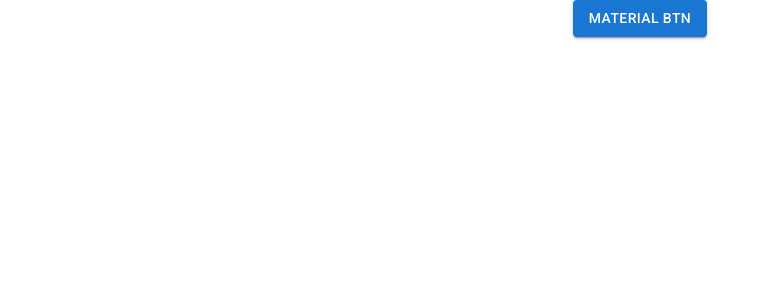
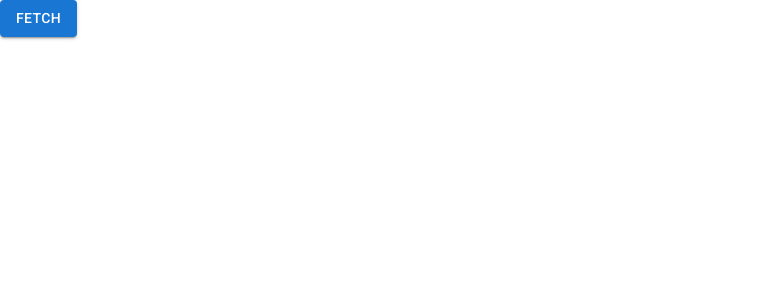
Before and after one commit to alex0208/PokemonReact, a React (Create React App) app: page / in a window 1280 px wide. Shown: the top 300 px of the page, without its empty margins (0-771 px from the left). Built offline with nearby package versions, Linux system fonts and the light colour scheme.

Commit message:
Fetch data

```diff
--- a/src/App.tsx
+++ b/src/App.tsx
@@ -1,29 +1,19 @@
-import React from "react";
-import logo from "./logo.svg";
-import "./App.css";
-import { Button } from "@mui/material";
+import './App.css';
+import { ApolloProvider } from '@apollo/client';
+import { useApollo } from './apollo';
+import Deck from './Deck';
 
 function App() {
-  return (
-    <div className="App">
-      {/* <header className="App-header">
-        <img src={logo} className="App-logo" alt="logo" />
-        <p>
-          Edit <code>src/App.tsx</code> and save to reload.
-        </p>
-        <a
-          className="App-link"
-          href="https://reactjs.org"
-          target="_blank"
-          rel="noopener noreferrer"
-        >
-          Learn React
-        </a>
+    const client = useApollo();
 
-      </header> */}
-      <Button variant="contained">Material btn</Button>
-    </div>
-  );
+    return (
+        <ApolloProvider client={client}>
+            {/* <div className="App">
+                <header className="App-header"></header>
+            </div> */}
+            <Deck />
+        </ApolloProvider>
+    );
 }
 
 export default App;
--- a/src/Deck.tsx
+++ b/src/Deck.tsx
@@ -1,4 +1,5 @@
 import { gql, useLazyQuery, useQuery } from '@apollo/client';
+import { Button } from '@mui/material';
 import React, { useEffect, useState } from 'react';
 import { PokemonQuery, PokemonQueryVariables } from './generated/PokemonQuery';
 
@@ -35,14 +36,15 @@ function Deck() {
 
     return (
         <div>
-            <button
+            <Button
+                variant="contained"
                 onClick={() => {
                     getData();
                     setOffset((o) => o + 20);
                 }}
             >
-                bum
-            </button>
+                Fetch
+            </Button>
             {data && !loading ? (
                 <pre>{JSON.stringify(data, null, 2)}</pre>
             ) : null}
--- a/src/generated/globalTypes.ts
+++ b/src/generated/globalTypes.ts
@@ -10,3 +10,4 @@
 //==============================================================
 // END Enums and Input Objects
 //==============================================================
+export {};
```
Also changed, not shown: src/index.tsx (+4 -4 lines), tsconfig.json (+2 -8 lines).
